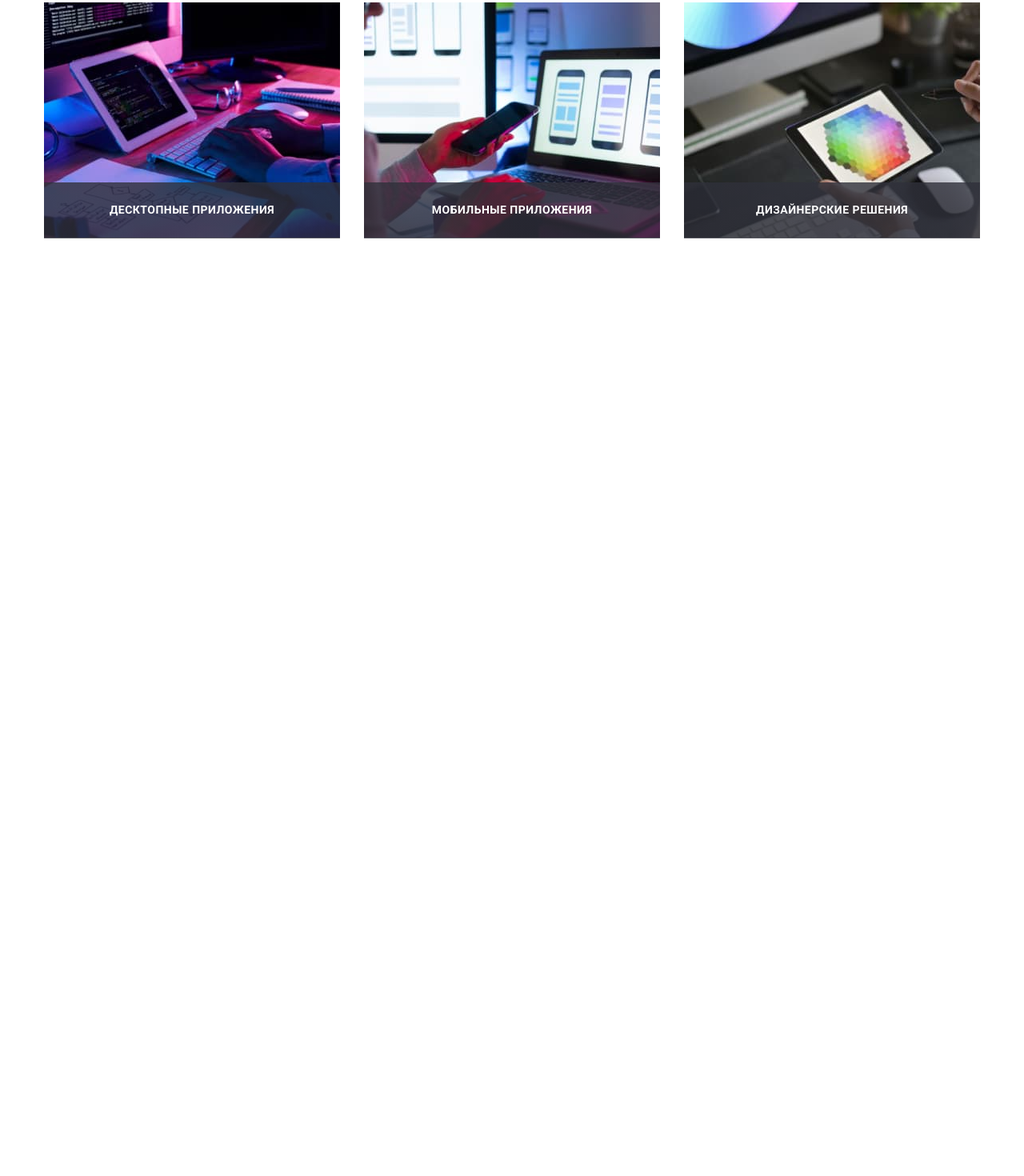
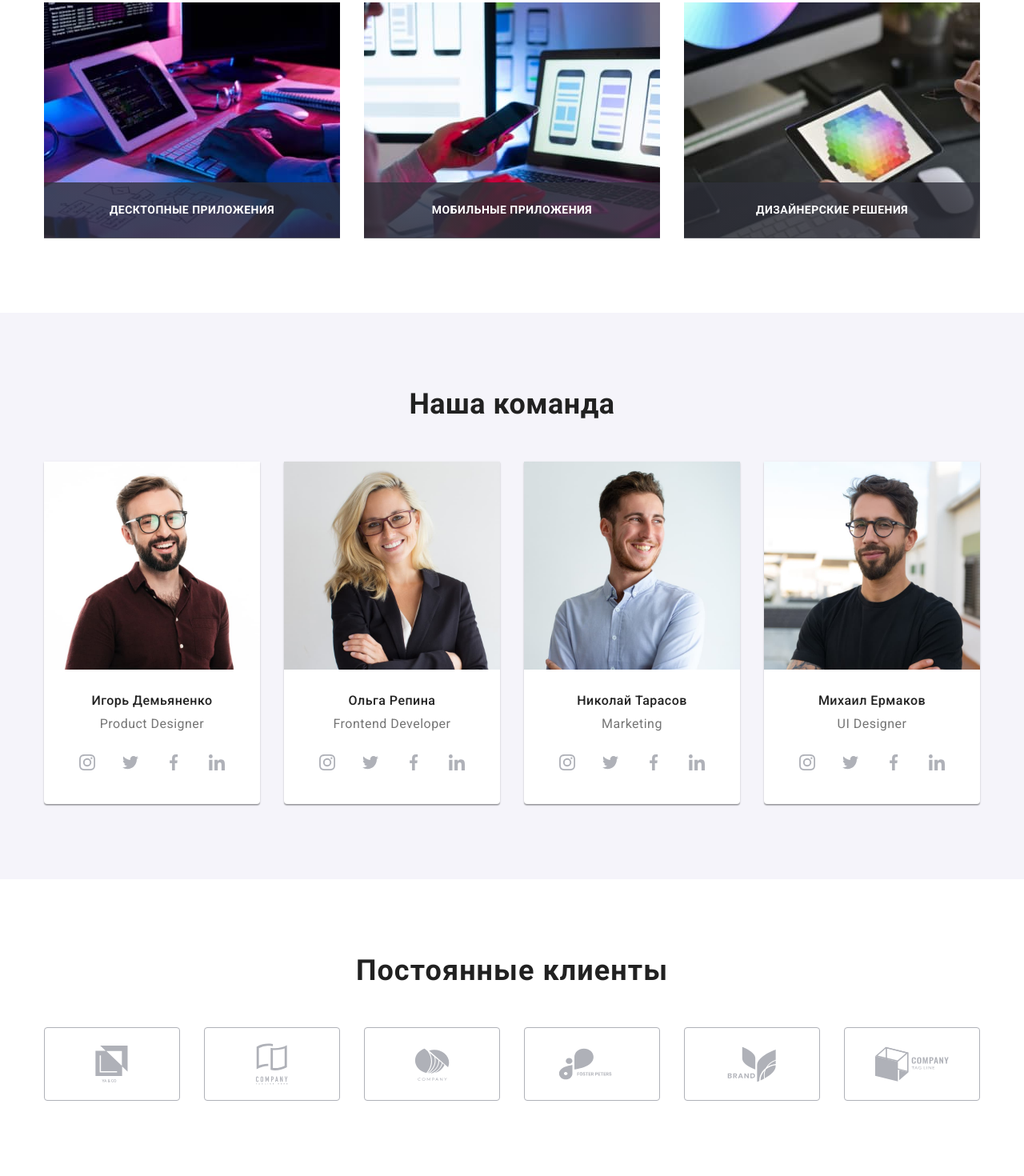
Before and after one commit to Denis21333/goit-markup-hw-08, a plain HTML site: page index.html in a window 1280 px wide. Shown: the part 1127-2597 px from the top of the page at 80% size. Before the commit the page ends 1518 px from the top, so only its background shows below. Drawn offline with nearby package versions, Linux system fonts and the light colour scheme.

Commit message:
оформление постоянных клиентов

```diff
--- a/index.html
+++ b/index.html
@@ -142,12 +142,12 @@
       </div>
     </section>
     <!-- Командная Секция -->
-    <!-- <section class="team__section">
+    <section class="team__section">
       <div class="container">
         <h2 class="team__section_title">Наша команда</h2>
         <ul class="team__list list">
           <li class="team__title">
-            <img src="./images/images2/igor_demyanenko.jpg" alt="Igor Demyanenko" width="270" height="260" />
+            <img src="./images/images2/igor_demyanenko.jpg" alt="Igor Demyanenko" width="100%" height="100%" />
             <div class="team__name">
               <h3 class="team__name_title">Игорь Демьяненко</h3>
               <p class="team__profession">Product Designer</p>
@@ -176,7 +176,7 @@
             </div>
           </li>
           <li class="team__title">
-            <img src="./images/images2/olga_repina.jpg" alt="Olga Repina" width="270" height="260" />
+            <img src="./images/images2/olga_repina.jpg" alt="Olga Repina" width="100%" height="100%" />
             <div class="team__name">
               <h3 class="team__name_title">Ольга Репина</h3>
               <p class="team__profession">Frontend Developer</p>
@@ -205,7 +205,7 @@
             </div>
           </li>
           <li class="team__title">
-            <img src="./images/images2/nikolay_tarasov.jpg" alt="Nikolay Tarasov" width="270" height="260" />
+            <img src="./images/images2/nikolay_tarasov.jpg" alt="Nikolay Tarasov" width="100%" height="100%" />
             <div class="team__name">
               <h3 class="team__name_title">Николай Тарасов</h3>
               <p class="team__profession">Marketing</p>
@@ -234,7 +234,7 @@
             </div>
           </li>
           <li class="team__title">
-            <img src="./images/images2/mikhail_ermakov.jpg" alt="Mikhail Ermakov" width="270" height="260" />
+            <img src="./images/images2/mikhail_ermakov.jpg" alt="Mikhail Ermakov" width="100%" height="100%" />
             <div class="team__name">
               <h3 class="team__name_title">Михаил Ермаков</h3>
               <p class="team__profession">UI Designer</p>
@@ -264,9 +264,9 @@
           </li>
         </ul>
       </div>
-    </section> -->
+    </section>
     <!-- Постояние клиенти-->
-    <!-- <section class="regular-section">
+    <section class="regular-section">
       <div class="container">
         <h2 class="regular-title"> Постоянные клиенты </h2>
         <ul class="regular-ul  list">
@@ -315,7 +315,7 @@
         </ul>
       </div>
     </section>
-  </main> -->
+  </main>
   <!--Футер-->
   <!-- <footer class="footer">
     <div class="container container-footer">
@@ -382,7 +382,7 @@
         </form>
       </div>
     </div>
-  </footer>
+  </footer> -->
   <div class="backdrop  is-hidden" data-modal>
     <div class="modal">
       <form action="#">
@@ -429,7 +429,7 @@
       </button>
     </div>
   </div>
-  <script src="./js/modal.js"></script> -->
+  <script src="./js/modal.js"></script>
 </body>
 
 </html>
--- a/scss/components/_regular-section.scss
+++ b/scss/components/_regular-section.scss
@@ -1,7 +1,13 @@
 
 .regular-section{
-    padding-top:94px ;
-    padding-bottom:94px ;
+    padding-top:60px ;
+    padding-bottom:60px ;
+
+    @media screen and (min-width: 1200px){
+      padding-top:94px ;
+      padding-bottom:94px ;
+
+    }
   }
 
   .regular-title{
@@ -11,22 +17,37 @@
   text-align: center;
   letter-spacing: 0.03em;
   color:var(--secondary-text-color);
-  margin-bottom: 50px;
+  margin-bottom: 100px;
+  }
+
+  .regular-li{
+  height: 92px;
+  flex-basis: calc((100% - 60px) / 2);
+  margin-left: 30px;
+  margin-bottom: 30px;
+
+  &:nth-last-child(-n + 3){
+    margin-bottom: 0px;
+  }
+
+  @media screen and (min-width: 768px) {
+    flex-basis: calc((100% - 90px) / 3);
 
   }
 
-  .regular-li{
-  width: 170px;
-  height: 92px;
+  @media screen and (min-width: 1200px) {
+    flex-basis: calc((100% - 180px) / 6);
 
-  &:not(:last-child){
-    margin-right: 30px;
   }
   }
 
+
+
   .regular-ul{
+    margin-bottom: -30px;
     display: flex;
-
+    flex-wrap: wrap;
+    margin-left: -30px;
   }
 
   .regular-link{
@@ -45,5 +66,4 @@
           fill:var(--accent-color);
           border: 1px solid var(--accent-color);
     }
-
-  }
+    }
--- a/scss/components/_team-section.scss
+++ b/scss/components/_team-section.scss
@@ -1,7 +1,12 @@
 .team__section{
-    padding-top: 94px;
-    padding-bottom: 94px;
+    padding-top: 60px;
+    padding-bottom: 60px;
     background-color:  var(--primary-bg-color-filter);
+
+    @media screen and (min-width: 1200px) {
+      padding-top: 94px;
+      padding-bottom: 94px;
+    }
     }
 
     .team__name_title{
@@ -26,22 +31,55 @@
     font-size: 36px;
     line-height: 1.16;
     text-align: center;
+    margin-bottom: 30px;
     color: var(--secondary-text-color);
+
+    @media screen and (min-width: 1200px) {
+      margin-bottom: 50px;
+
+    }
     }
 
 
     .team__list{
-      display: flex;
+
       align-items: center;
+      margin-bottom: -30px;
+
+      @media screen and (min-width: 768px) {
+        display: flex;
+        flex-wrap: wrap;
+        margin-left: -30px;
+      }
+
+      @media screen and (min-width: 1200px) {
+        display: flex;
+
+      }
     }
 
 
     .team__title{
       border-radius: 0px 0px 4px 4px;
       background-color: #ffffff;
-      margin-right:30px ;
-      margin-top: 50px;
       box-shadow: 0px 1px 3px rgba(0, 0, 0, 0.12), 0px 1px 1px rgba(0, 0, 0, 0.14), 0px 2px 1px rgba(0, 0, 0, 0.2);
+      margin-bottom: 30px;
+
+
+      @media screen and (min-width: 480px){
+        width: 450px;
+      }
+
+      @media screen and (min-width: 768px) {
+        flex-basis: calc((100% - 60px) / 2);
+        margin-left: 30px;
+        width: 450px;
+      }
+
+      @media screen and (min-width: 1200px) {
+        flex-basis: calc((100% - 120px) / 4);
+        width: 270px;
+      }
     }
 
     .team__name{
@@ -58,6 +96,9 @@
       background-color: #ffffff;
       fill: #AFB1B8;
       transition: background-color 250ms cubic-bezier(0.4, 0, 0.2, 1);
+      &:not(:last-child){
+        margin-right: 10px;
+      }
 
       &:hover,
       &:focus{
@@ -68,7 +109,13 @@
 
     .team__icon{
       display: flex;
-      justify-content: space-between;
+      justify-content: center;
       margin-top: 16px;
+      padding-bottom: 24px;
+
+      @media screen and (min-width: 768px){
+       padding-bottom: 0px;
+      }
+
 
     }
```
Also changed, not shown: css/main.css, css/main.min.css, 2 other files.
